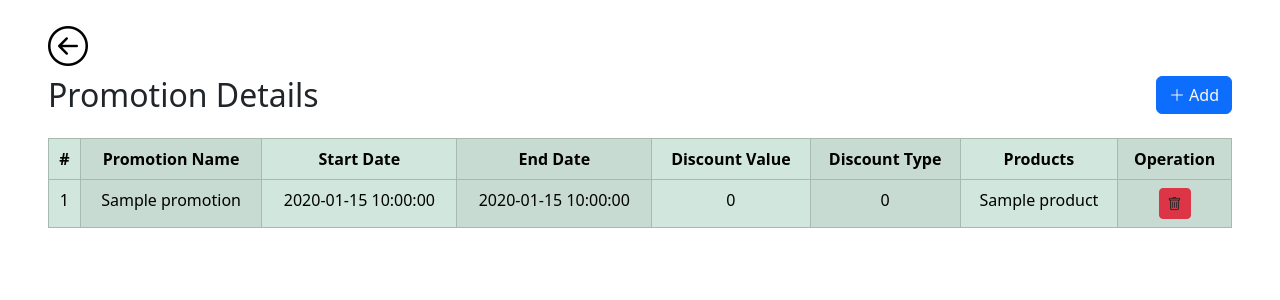
After one commit to jawadsyyd/marketplace, a PHP site: page /server/pages/promotionDetails.php in a window 1280 px wide. The commit adds this page. Shown: the top 300 px of the page. Run offline with PHP 8.4, Linux system fonts and the light colour scheme; tables that the repository leaves empty or names only in its code hold one stand-in row (values such as "Sample post").

Commit message:
promotion details done

```diff
--- /dev/null
+++ b/pages/promotionDetails.php
@@ -0,0 +1,79 @@
+<?php
+$username = 'root';
+$password = '';
+$database = new PDO('mysql:host=localhost;dbname=bishop;', $username, $password);
+?>
+<!DOCTYPE html>
+<html lang="en">
+
+<head>
+    <meta charset="UTF-8">
+    <meta name="viewport" content="width=device-width, initial-scale=1.0">
+    <title>Promotion Details</title>
+    <link rel="stylesheet" href="https://cdn.jsdelivr.net/npm/bootstrap-icons@1.11.3/font/bootstrap-icons.min.css">
+    <link href="https://cdn.jsdelivr.net/npm/bootstrap@5.3.3/dist/css/bootstrap.min.css" rel="stylesheet"
+        integrity="sha384-QWTKZyjpPEjISv5WaRU9OFeRpok6YctnYmDr5pNlyT2bRjXh0JMhjY6hW+ALEwIH" crossorigin="anonymous">
+</head>
+
+<body class="mx-5 my-3">
+    <a href="./home.php" style="text-decoration: none;color:black"><i class="bi bi-arrow-left-circle"
+            style="font-size: 40px;"></i></a>
+    <div class="row">
+        <div class="col-8 col-md-10">
+            <h2>Promotion Details</h2>
+        </div>
+        <div class="col-4 col-md-2">
+            <button name="add" type="submit" class="btn btn-primary float-end"><a
+                    href="http://localhost/server/marketplace/pages/insertPromotionDetails.php" class="text-light"
+                    style="text-decoration: none;"><i class="bi bi-plus-lg"></i>
+                    Add</a></button>
+        </div>
+    </div>
+    <table class="table table-success  table-striped-columns table-bordered mt-3 text-center" id="doctorInfo">
+        <thead>
+            <tr>
+                <th>#</th>
+                <th>Promotion Name</th>
+                <th>Start Date</th>
+                <th>End Date</th>
+                <th>Discount Value</th>
+                <th>Discount Type</th>
+                <th>Products</th>
+                <th>Operation</th>
+            </tr>
+        </thead>
+        <?php
+    $data = "SELECT details.Unique_Id, details.Promotion_Id,
+            details.Product_Id, prom.Name AS promotionName,
+            prom.Start_Date AS startDate,
+            prom.End_Date AS endDate,
+            prom.Discount_Value AS discountValue,
+            prom.Discount_Type AS discountType,
+            prod.Name AS productName
+            FROM Product_Promotion details
+            JOIN Promotions prom ON details.Promotion_Id = prom.Promotion_Id
+            JOIN Products prod ON details.Product_Id = prod.Product_Id";
+    $result = $database->query($data);
+    if ($result->rowCount() > 0) {
+      foreach ($result as $detail) {
+        echo "<tbody>";
+        echo "<tr id='newTr'>";
+        echo "<td>" . $detail['Unique_Id'] . "</td>";
+        echo "<td>" . $detail['promotionName'] . "</td>";
+        echo "<td>" . $detail['startDate'] . "</td>";
+        echo "<td>" . $detail['endDate'] . "</td>";
+        echo "<td>" . $detail['discountValue'] . "</td>";
+        echo "<td>" . $detail['discountType'] . "</td>";
+        echo "<td>" . $detail['productName'] . "</td>";
+        echo "<td><button class='btn delete-btn btn-danger btn-sm' name='delete'><a href='http://localhost/server/marketplace/pages/deletePromotionDetails.php?deleteid=" . $detail['Unique_Id'] . "' class='text-dark' style='text-decoration: none;'><i class='bi bi-trash'></i></a></button></form></td>";
+        echo "</tr>";
+        echo "</tbody>";
+      }
+    } else {
+      echo "<tr><td colspan='8'>No Promotions Details found</td></tr>";
+    }
+    ?>
+    </table>
+</body>
+
+</html>
```
Also changed, not shown: pages/deletePromotionDetails.php (added, +12 -0 lines), pages/insertPromotionDetails.php (+4 -3 lines), pages/promotions.php (+16 -0 lines), pages/welcome.php (added, +24 -0 lines).
